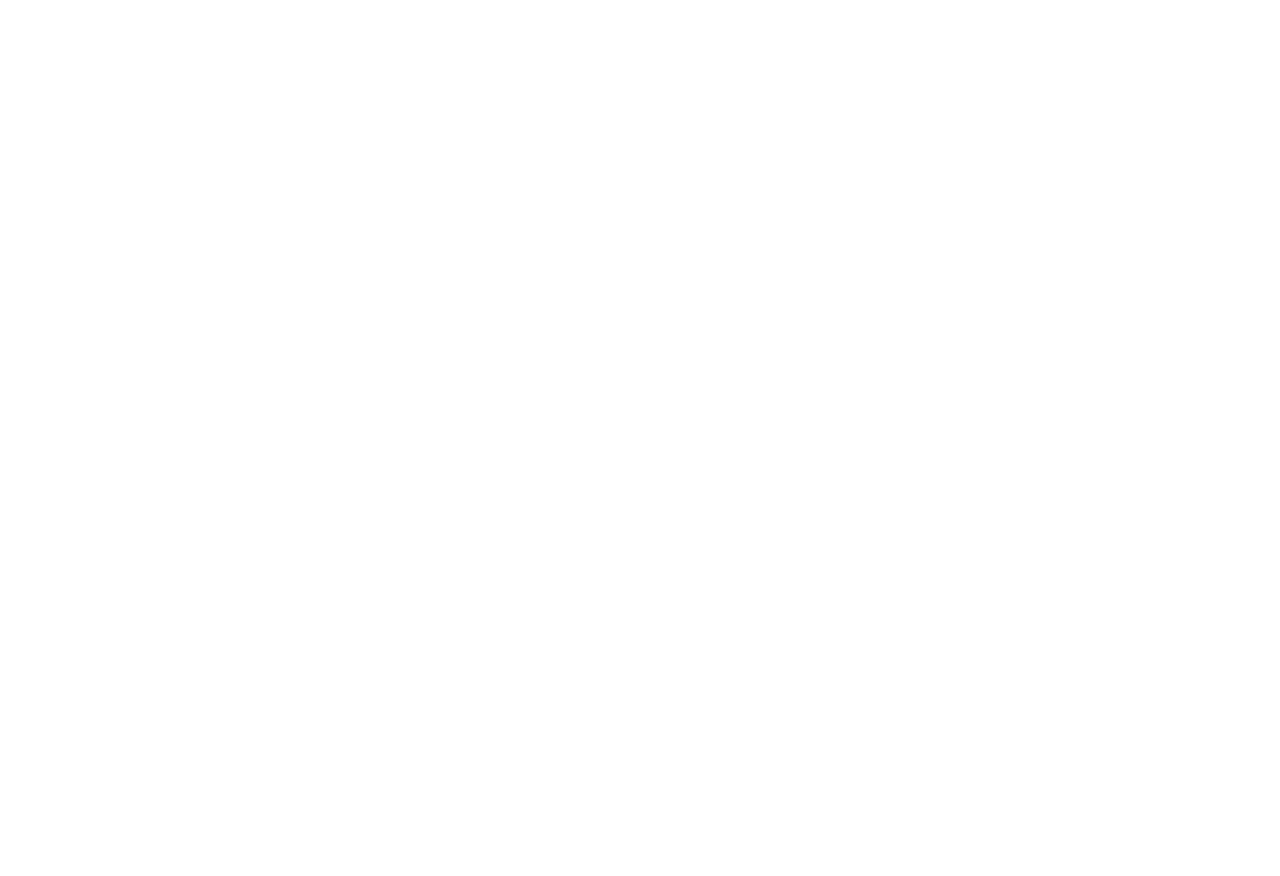
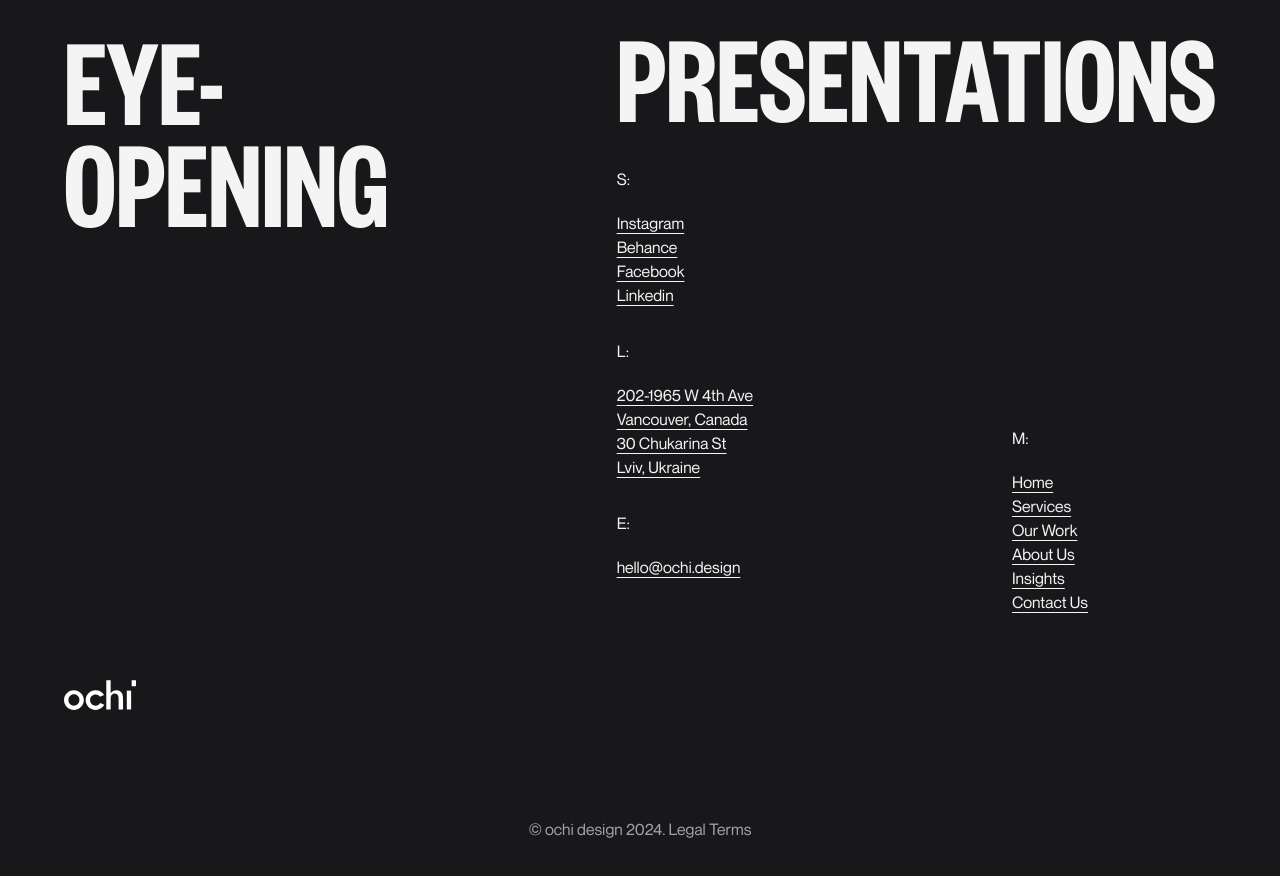
Before and after one commit to abhishekGhosh99/OCHI_Design, a React (Vite) app: page / in a window 1280 px wide. Shown: the part 6880-7756 px from the top of the page. Before the commit the page ends 6806 px from the top, so only its background shows below. Built offline with nearby package versions, Linux system fonts and the light colour scheme.

Commit message:
Adding the Footer.jsx

```diff
--- a/src/components/Footer.jsx
+++ b/src/components/Footer.jsx
@@ -1,7 +1,101 @@
 import React from "react";
 
 const Footer = () => {
-  return <div>Footer</div>;
+  return (
+    <div className="w-full relative pt-[6vw] pb-[14vw] px-16 font-[FoundersGrotesk]">
+      <div className="w-full flex flex-row justify-between">
+        <div className="left  w-[50vw] flex flex-col">
+          <div className="uppercase leading-[8vw] mb-[50vh] py-12">
+            <h1 className="text-[10vw] text-zinc-100">Eye-</h1>
+            <h1 className="text-[10vw] text-zinc-100">Opening</h1>
+          </div>
+          <div className="logo  bottom-10">
+            <svg
+              width="72"
+              height="30"
+              viewBox="0 0 72 30"
+              fill="none"
+              xmlns="http://www.w3.org/2000/svg"
+            >
+              <path
+                d="M9.8393 10.2032C4.22951 10.3257 -0.0459221 14.7356 0.000372391 20.2752C0.0412204 25.3548 4.57808 30.3608 10.6862 29.9226C15.5145 29.5768 19.9015 25.4119 19.8525 20.0057C19.8035 14.5995 15.1904 10.0916 9.8393 10.2032ZM9.89649 25.7005C6.87101 25.7005 4.39834 23.1144 4.40924 19.9839C4.39525 19.2507 4.52792 18.522 4.79947 17.8407C5.07102 17.1594 5.47597 16.5392 5.99056 16.0164C6.50515 15.4937 7.11902 15.0789 7.79613 14.7966C8.47324 14.5142 9.19995 14.3698 9.93362 14.372C10.6673 14.3742 11.3931 14.5228 12.0686 14.8092C12.744 15.0956 13.3554 15.514 13.8668 16.0398C14.3783 16.5656 14.7796 17.1882 15.0471 17.8711C15.3146 18.554 15.4429 19.2834 15.4246 20.0166C15.4409 23.1008 12.9111 25.7059 9.88832 25.7005H9.89649Z"
+                fill="currentColor"
+              ></path>
+              <path
+                d="M62.8086 29.4855H67.1222V10.6372H62.8086V29.4855Z"
+                fill="currentColor"
+              ></path>
+              <path
+                d="M67.6816 0.172852V6.13439H71.5322C71.6738 6.13439 71.8046 6.13439 72.0006 6.11534V0.172852H67.6816Z"
+                fill="currentColor"
+              ></path>
+              <path
+                d="M31.5648 25.7016C28.5393 25.7016 26.0667 23.1156 26.0776 19.9851C26.0936 18.5291 26.6764 17.1366 27.7023 16.1029C28.7282 15.0692 30.1166 14.4757 31.573 14.4482C32.4198 14.4541 33.2537 14.6557 34.0095 15.0373C34.7654 15.4188 35.4227 15.97 35.9301 16.6477L40.0667 15.0144C38.2884 12.0853 35.0669 10.1145 31.4995 10.1989C25.8897 10.3214 21.6142 14.7313 21.6605 20.2709C21.7014 25.3505 26.2382 30.3565 32.3464 29.9183C33.9908 29.7803 35.5761 29.2408 36.9631 28.347C38.3501 27.4532 39.4963 26.2326 40.3009 24.7924L36.2542 22.9931C35.7705 23.8086 35.0851 24.486 34.2638 24.9604C33.4426 25.4347 32.5132 25.69 31.5648 25.7016Z"
+                fill="currentColor"
+              ></path>
+              <path
+                d="M52.4097 10.1387C51.2512 10.1119 50.1066 10.3947 49.0941 10.958C48.0816 11.5212 47.2379 12.3445 46.6501 13.3427V0.172852H42.293V29.4688H46.6501C46.6501 29.1721 46.6501 18.7816 46.6501 18.7816C46.6501 15.6946 47.8619 13.4352 50.8084 13.4352C54.6046 13.4352 54.6209 17.4178 54.6209 19.6962C54.6209 22.9165 54.6209 25.5189 54.6209 28.7393V29.4987H59.0271C59.0271 29.3708 59.0488 29.2728 59.0488 29.1721C59.0488 25.5108 59.0951 21.8522 59.0325 18.1909C58.9916 15.6538 58.5015 10.1387 52.4097 10.1387Z"
+                fill="currentColor"
+              ></path>
+            </svg>
+          </div>
+        </div>
+        <div className="right relative w-[50vw] flex flex-col text-zinc-100">
+          <div className="heading">
+            <h1 className="uppercase text-[10vw] -mb-1">Presentations</h1>
+          </div>
+          <div className="footer-links font-[NeueMontreal]">
+            <ul>
+              <li className="pb-[20px]">S:</li>
+              <li className="underline  underline-offset-[4px]">Instagram</li>
+              <li className="underline  underline-offset-[4px]">Behance</li>
+              <li className="underline  underline-offset-[4px]">Facebook</li>
+              <li className="underline  underline-offset-[4px]">Linkedin</li>
+            </ul>
+          </div>
+          <div className="footer-links-lower font-[NeueMontreal] pt-8">
+            <ul>
+              <li className="pb-[20px]">L:</li>
+              <li className="underline  underline-offset-[4px]">
+                202-1965 W 4th Ave
+              </li>
+              <li className="underline  underline-offset-[4px]">
+                Vancouver, Canada
+              </li>
+              <li className="underline  underline-offset-[4px]">
+                30 Chukarina St
+              </li>
+              <li className="underline  underline-offset-[4px]">
+                Lviv, Ukraine
+              </li>
+            </ul>
+          </div>
+          <div className="footer-mail font-[NeueMontreal] pt-8">
+            <ul>
+              <li className="pb-[20px]">E:</li>
+              <li className="underline underline-offset-[4px]">
+                hello@ochi.design
+              </li>
+            </ul>
+          </div>
+          <div className="nav-links absolute font-[NeueMontreal] bottom-[12vh] right-[10vw]">
+            <ul>
+              <li className="pb-[20px]">M:</li>
+              <li className="underline underline-offset-[4px]">Home</li>
+              <li className="underline underline-offset-[4px]">Services</li>
+              <li className="underline underline-offset-[4px]">Our Work</li>
+              <li className="underline underline-offset-[4px]">About Us</li>
+              <li className="underline underline-offset-[4px]">Insights</li>
+              <li className="underline underline-offset-[4px]">Contact Us</li>
+            </ul>
+          </div>
+        </div>
+      </div>
+      <div className="copyright absolute bottom-0 left-[50%] translate-x-[-50%] translate-y-[-50%] font-[NeueMontreal] text-zinc-400 pb-6">
+        © ochi design 2024. Legal Terms
+      </div>
+    </div>
+  );
 };
 
 export default Footer;
```
